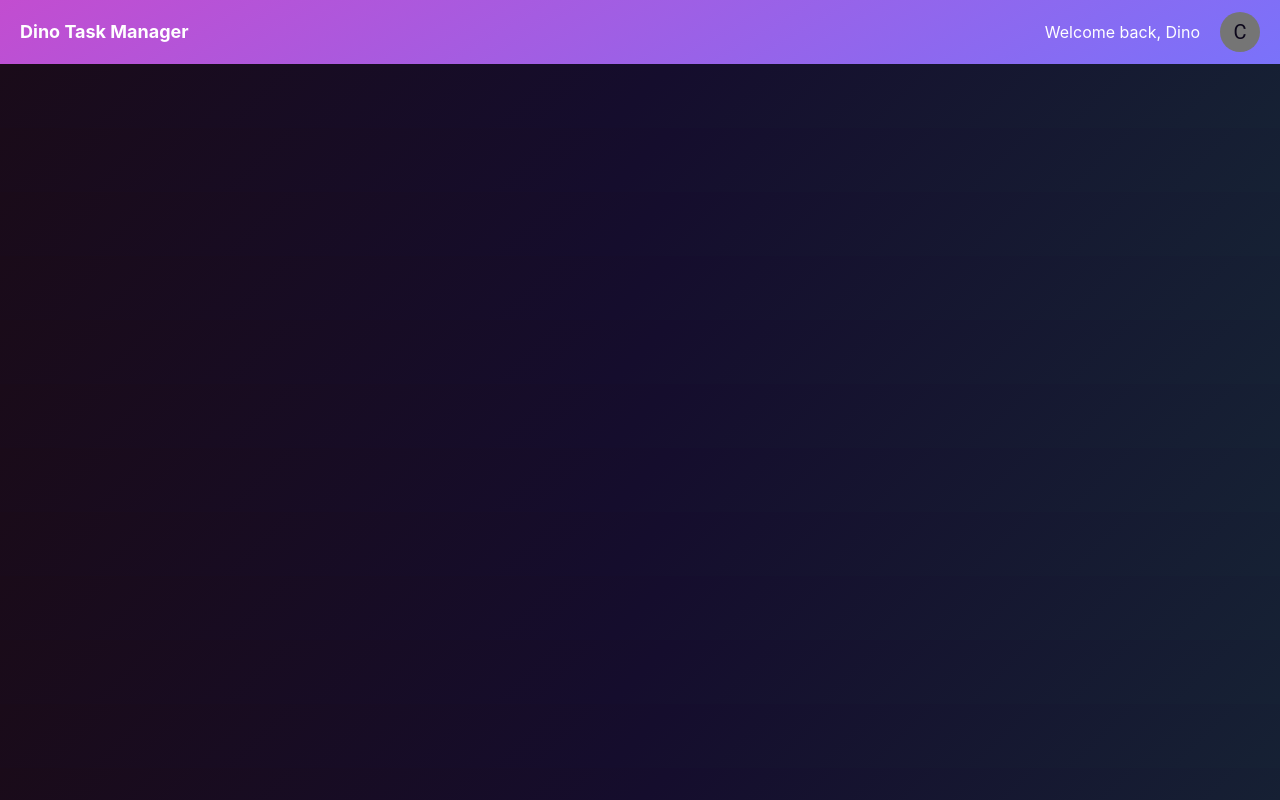
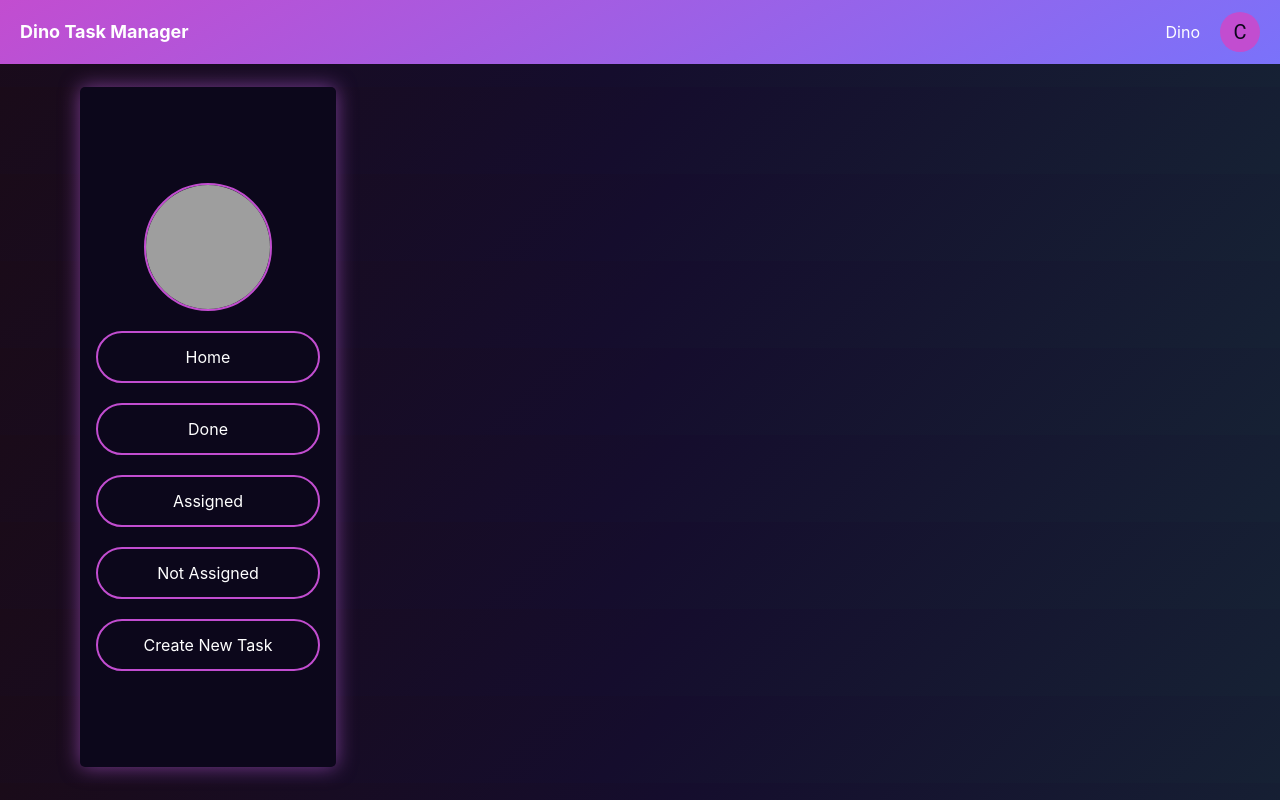
Before and after one commit to Tran-Anh-Quang/Task-Management-FE, a React (Create React App) app: page / in a window 1280 px wide. Built offline with nearby package versions, Linux system fonts and the light colour scheme; grey boxes are pictures that could not be loaded.

Commit message:
feat:added side bar

```diff
--- a/src/App.js
+++ b/src/App.js
@@ -1,12 +1,14 @@
 import { ThemeProvider } from "@emotion/react";
 import { darkTheme } from "./theme/darktheme";
 import NavBar from "./page/navbar/NavBar";
+import Home from "./page/home/Home";
 
 function App() {
   return (
     <ThemeProvider theme={darkTheme}>
 
       <NavBar />
+      <Home />
 
     </ThemeProvider>
   );
--- a/src/index.css
+++ b/src/index.css
@@ -7,8 +7,8 @@ body {
   -moz-osx-font-smoothing: grayscale;
   background: linear-gradient(135deg, #1a0b19, #150d2d, #162134) !important;
   color: White !important;
+  width: 100vw !important;
   overflow-x: hidden !important;
-  width: 100vw !important;
 }
 
 code {
@@ -16,6 +16,7 @@ code {
     monospace;
 }
 
+
 @tailwind base;
 @tailwind components;
 @tailwind utilities;
--- /dev/null
+++ b/src/page/home/Home.jsx
@@ -0,0 +1,17 @@
+import React from 'react'
+import SideBar from '../sidebar/SideBar'
+
+const Home = () => {
+    return (
+        <div className='lg:flex px-5 lg:px-20 pt-[2.9vh]'>
+            <div className='hidden lg:block w-[25vw] relative'>
+                <SideBar />
+            </div>
+            <div className='right-side-part'>
+
+            </div>
+        </div>
+    )
+}
+
+export default Home
--- a/src/page/navbar/NavBar.css
+++ b/src/page/navbar/NavBar.css
@@ -1,3 +1,4 @@
-.container{
+.container {
     background-image: linear-gradient(150deg, #c24dd0, #7a72fa);
+    width: 100vw !important;
 }
--- a/src/page/navbar/NavBar.jsx
+++ b/src/page/navbar/NavBar.jsx
@@ -9,8 +9,8 @@ const NavBar = () => {
             <p className='font-bold text-lg'>Dino Task Manager</p>
 
             <div className='flex items-center gap-5'>
-                <p>Welcome back, Dino</p>
-                <Avatar>C</Avatar>
+                <p> Dino</p>
+                <Avatar sx={{ bgcolor: '#c24dd0' }} className='bg-[#c24dd0]'>C</Avatar>
             </div>
         </div>
     );
--- /dev/null
+++ b/src/page/sidebar/SideBar.css
@@ -0,0 +1,21 @@
+.card {
+    background-color: #0c071b;
+    box-shadow: rgba(215, 106, 255, 0.507) 0px 0px 20px;
+    padding: 1rem;
+    border-radius: 5px;
+}
+.menuItem {
+    border: 2px solid #c24dd0;
+}
+.activeMenuItem {
+    background-image: linear-gradient(150deg, #c24dd0, #7a72fa);
+    color: white;
+}
+.logoutButton {
+    color: White !important;
+    background-image: linear-gradient(150deg, #c24dd0, #ff005d);
+}
+.customButton {
+    background-image: linear-gradient(150deg, #c24dd0, #7a72fa);
+    color: White !important;
+}
--- /dev/null
+++ b/src/page/sidebar/SideBar.jsx
@@ -0,0 +1,37 @@
+import React, { useState } from 'react';
+import { Avatar } from '@mui/material';
+import './SideBar.css'
+
+const menu = [
+    { name: "Home", value: "home", role: ["ROLE_ADMIN", "ROLE_CUSTOMER"] },
+    { name: "Done", value: "DONE", role: ["ROLE_ADMIN", "ROLE_CUSTOMER"] },
+    { name: "Assigned", value: "ASSIGNED", role: ["ROLE_ADMIN"] },
+    { name: "Not Assigned", value: "PENDING", role: ["ROLE_ADMIN"] },
+    { name: "Create New Task", value: "", role: ["ROLE_ADMIN"] },
+    { name: "Notification", value: "NOTIFICATION", role: ["ROLE_CUSTOMER"] }
+]
+
+const role = "ROLE_ADMIN"
+
+const SideBar = () => {
+    const [activeMenu, setActiveMenu] = useState("HOME");
+    return (
+        <div className='card min-h-[85vh] flex flex-col justify-center fixed w-[20vw]'>
+            <div className='space-y-5 h-full'>
+                <div className='flex justify-center'>
+                    <Avatar
+                        sx={{ width: "8rem", height: "8rem" }}
+                        className='border-2 border-[#c24dd0]'
+                        src='https://cdn4.iconfinder.com/data/icons/profession-avatar-5/64/29-programmer-512.png' />
+                </div>
+                {
+                    menu.filter((item) => item.role.includes(role))
+                        .map((item) => <p className={`py-3 px-5 rounded-full text-center
+                        cursor-pointer ${activeMenu === item.name ? "activeMenuItem" : "menuItem"}`} onClick={() => setActiveMenu(item.name)} >{item.name}</p>)
+                }
+            </div>
+        </div>
+    );
+}
+
+export default SideBar;
```
